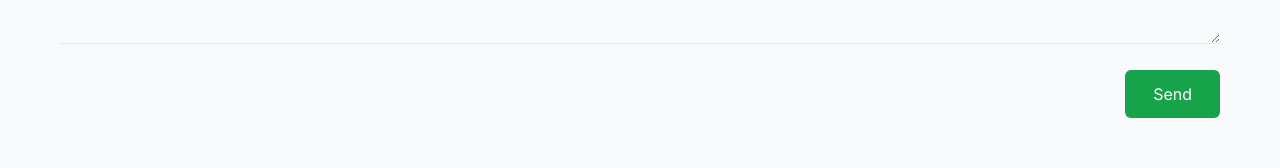
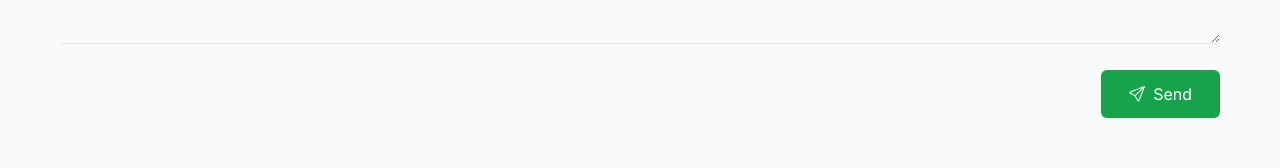
Before and after one commit to f-pistone/portfolio, a Next.js app: page / in a window 1280 px wide. Shown: the part 2719-2887 px from the top of the page. Built offline with nearby package versions, Linux system fonts and the light colour scheme.

Commit message:
ADD icon to the send email button

```diff
--- a/components/Contact/Contact.tsx
+++ b/components/Contact/Contact.tsx
@@ -59,9 +59,22 @@ export default function Contact() {
             <div className="md:col-span-3 text-right">
               <button
                 type="button"
-                className="px-7 py-3 rounded-md text-white bg-green-600 hover:bg-green-500 transition"
+                className="px-7 py-3 inline-flex items-center gap-2 rounded-md text-white bg-green-600 hover:bg-green-500 transition"
               >
-                Send
+                <span>
+                  <svg
+                    xmlns="http://www.w3.org/2000/svg"
+                    width="1em"
+                    height="1em"
+                    viewBox="0 0 16 16"
+                  >
+                    <path
+                      fill="currentColor"
+                      d="M15.854.146a.5.5 0 0 1 .11.54l-5.819 14.547a.75.75 0 0 1-1.329.124l-3.178-4.995L.643 7.184a.75.75 0 0 1 .124-1.33L15.314.037a.5.5 0 0 1 .54.11ZM6.636 10.07l2.761 4.338L14.13 2.576zm6.787-8.201L1.591 6.602l4.339 2.76z"
+                    />
+                  </svg>
+                </span>
+                <span>Send</span>
               </button>
             </div>
           </form>
```
